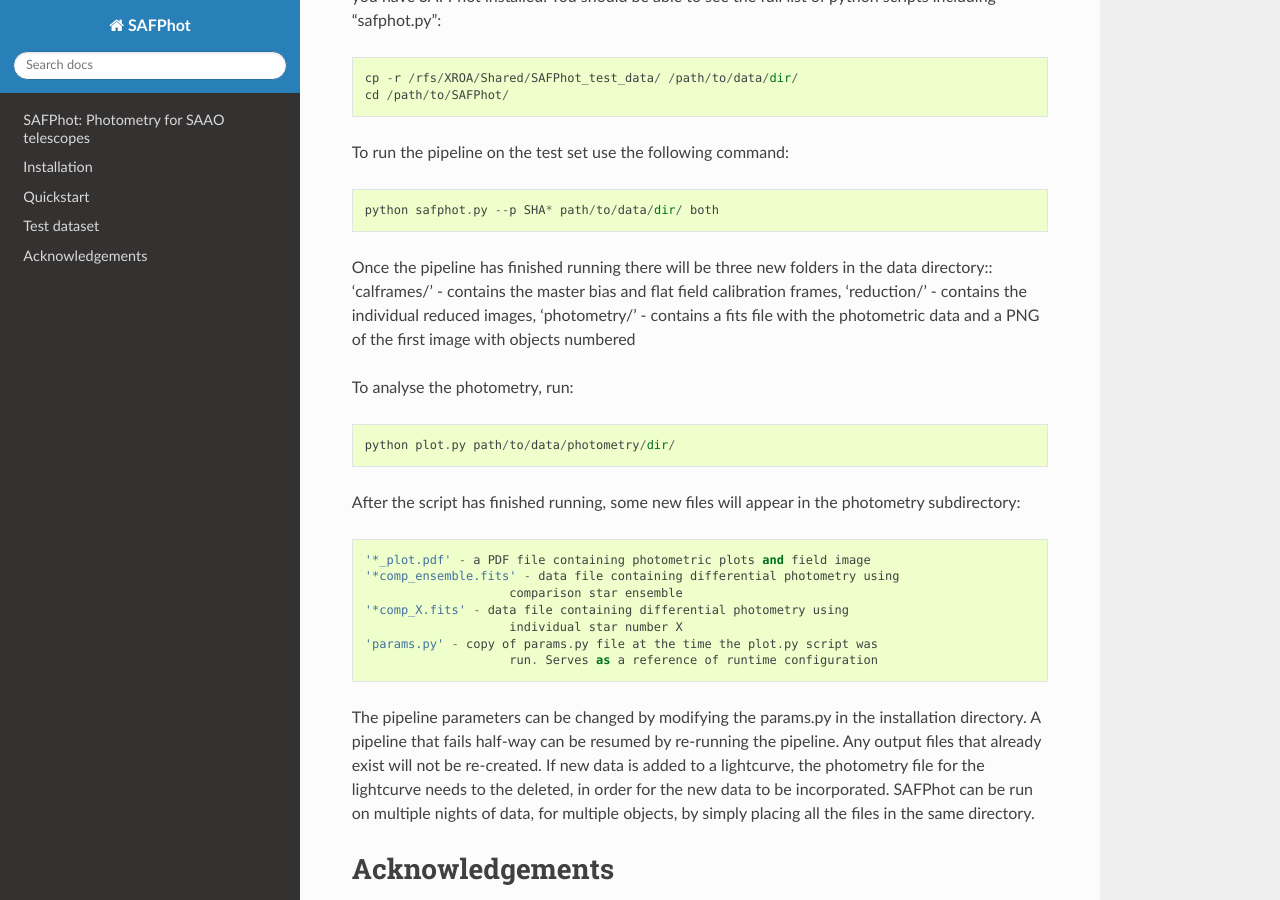
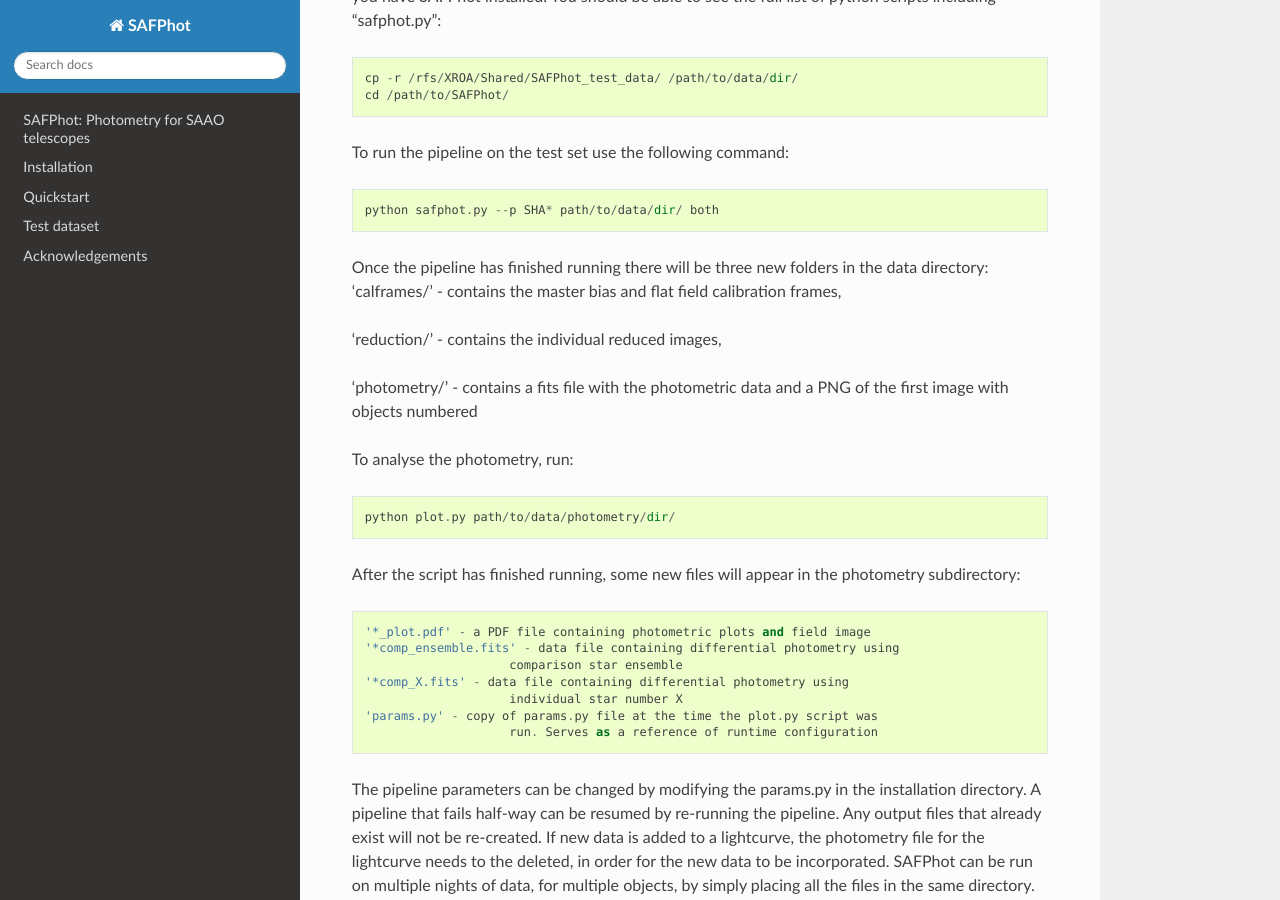
Before and after one commit to apchsh/SAFPhot, a Sphinx documentation site: the page built from docs/index.rst, in a window 1280 px wide and 900 px high, scrolled down 2105 px. Built offline with Sphinx 7.4.7 and the Read the Docs theme 2.0.0, drawn with Linux system fonts in a browser that asks for light colours.

Commit message:
updated docs

```diff
--- a/docs/index.rst
+++ b/docs/index.rst
@@ -92,9 +92,11 @@ To run the pipeline on the test set use the following command::
 
    python safphot.py --p SHA* path/to/data/dir/ both
 
-Once the pipeline has finished running there will be three new folders in the data directory::
+Once the pipeline has finished running there will be three new folders in the data directory:
 'calframes/' - contains the master bias and flat field calibration frames,
+
 'reduction/' - contains the individual reduced images,
+
 'photometry/' - contains a fits file with the photometric data and a PNG of the first image with objects numbered
 
 To analyse the photometry, run::
```
